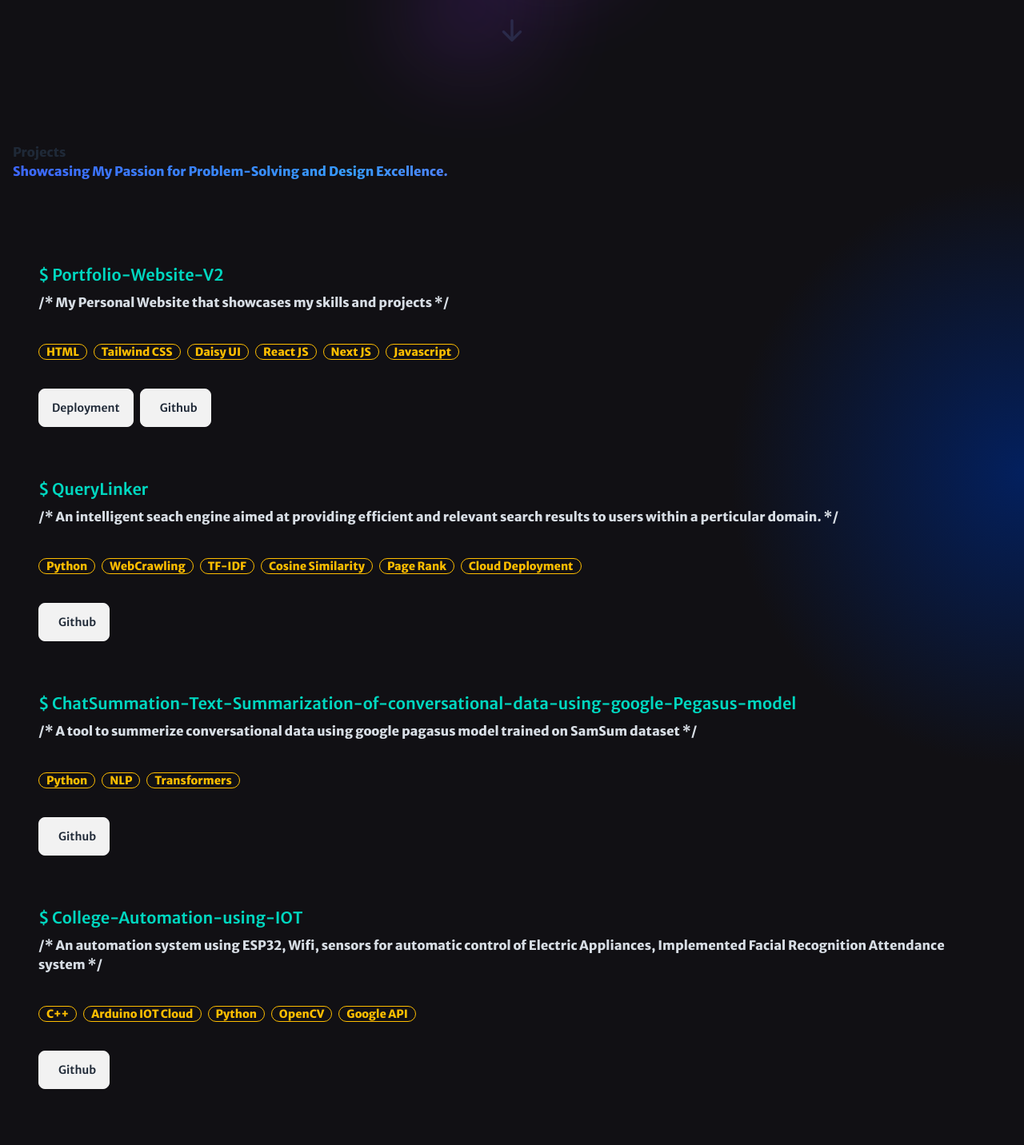
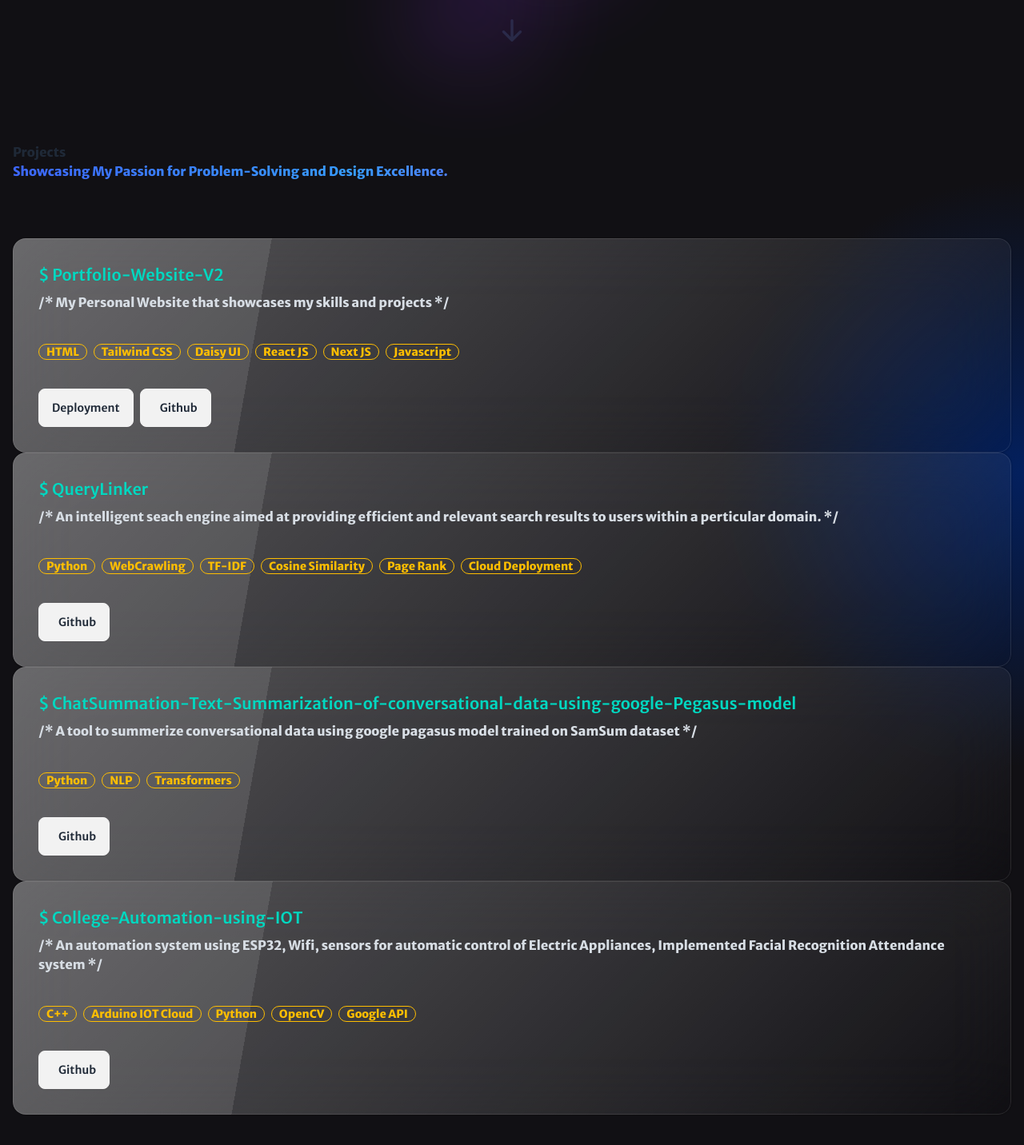
Before and after one commit to Shivans-Awasthi/Shivans-Portfolio-V2, a Next.js app: page / in a window 1280 px wide. Shown: the part 2530-3962 px from the top of the page at 80% size. Built offline with nearby package versions, Linux system fonts and the light colour scheme; a web font is replaced by a local one.

Commit message:
UI update

```diff
--- a/src/app/components/Blogspost.jsx
+++ b/src/app/components/Blogspost.jsx
@@ -29,7 +29,7 @@ return(
 <div data-aos="zoom-in" data-aos-duration="500" data-aos-delay="200">
 
 <div data-aos="fade-down" data-aos-duration="1000" data-aos-delay="300">
-<div class="card bg-neutral card-compact md: w-fit lg:w-80 00 shadow-xl ">
+<div class="card bg-gray-900 glass card-compact md: w-fit lg:w-80 00 shadow-xl ">
   <figure><img src="https://www.hrkatha.com/wp-content/uploads/indian-flag-2644512_640.jpg" alt="OLQs" /></figure>
 
   <div class="card-body ">
--- a/src/app/components/Certification.jsx
+++ b/src/app/components/Certification.jsx
@@ -28,7 +28,7 @@ return(
 
 
 <div data-aos="fade-down" data-aos-duration="1000" data-aos-delay="300">
-<div class="card  card-compact md:w-fit  lg:w-80 bg-neutral shadow-xl ">
+<div class="card bg-gray-900 glass card-compact md:w-fit  lg:w-80 bg-neutral shadow-xl ">
   <figure><img src="https://img-c.udemycdn.com/course/750x422/1565838_e54e_18.jpg" alt="Web development" /></figure>
 
   <div class="card-body ">
@@ -48,7 +48,7 @@ return(
 
 <div data-aos="fade-down" data-aos-duration="1000" data-aos-delay="400">
 
-<div class="card  card-compact md:w-fit  lg:w-80  bg-neutral shadow-xl">
+<div class="card bg-gray-900 glass card-compact md:w-fit  lg:w-80  bg-neutral shadow-xl">
   <figure><img src="https://s3.amazonaws.com/coursera_assets/meta_images/generated/XDP/XDP~COURSE!~data-structures/XDP~COURSE!~data-structures.jpeg" alt="Data Structures" /></figure>
   <div class="card-body">
     <h2 class="card-title text-neutral-content text-white">Data Structures Course // Coursera</h2>
@@ -66,7 +66,7 @@ return(
 <div data-aos="fade-down" data-aos-duration="1000" data-aos-delay="500">
 
 
-<div class="card card-compact md:w-fit  lg:w-80  bg-neutral shadow-xl">
+<div class="card bg-gray-900 glass card-compact md:w-fit  lg:w-80  bg-neutral shadow-xl">
   <figure><img src="https://s3.amazonaws.com/coursera_assets/meta_images/generated/XDP/XDP~COURSE!~duke-programming-web/XDP~COURSE!~duke-programming-web.jpeg" alt="Fundamentals" /></figure>
   <div class="card-body">
     <h2 class="card-title text-neutral-content text-white">Programming Foundations with JavaScript, HTML and CSS Course // Coursera</h2>
@@ -86,7 +86,7 @@ return(
 
 
 <div data-aos="fade-down" data-aos-duration="1000" data-aos-delay="700">
-<div class="card  card-compact md:w-fit  lg:w-80  bg-neutral 00 shadow-xl ">
+<div class="card bg-gray-900 glass card-compact md:w-fit  lg:w-80  bg-neutral 00 shadow-xl ">
   <figure><img src="https://img-c.udemycdn.com/course/750x422/3795420_bad2.jpg" alt="Web development" /></figure>
 
   <div class="card-body ">
--- a/src/app/components/Contact.jsx
+++ b/src/app/components/Contact.jsx
@@ -85,7 +85,7 @@ return(
 
     <div data-aos="fade-left" data-aos-duration="1000" data-aos-delay="200">
     <br/><br/><br/><br/>
-    <div class="card glass  w-80 min-w-sm shadow-2xl ">
+    <div class="card bg-gray-900 glass  w-80 min-w-sm shadow-2xl ">
       <form class="card-body " id="contact-form" name="contact-form" onSubmit={sendmail}>
 
         <div class="form-control ">
--- a/src/app/components/Footer.jsx
+++ b/src/app/components/Footer.jsx
@@ -8,7 +8,7 @@ return(
 
 
 
-<footer class="footer p-10 glass w-full text-base-content text-white">
+<footer class="footer p-10 bg-gray-900 glass w-full text-base-content text-white">
 
 
   <nav>
--- a/src/app/components/Navigation.jsx
+++ b/src/app/components/Navigation.jsx
@@ -7,7 +7,7 @@ return(
 
   <section id="navbar">
 
-<div class="navbar glass bg-neutral fixed top-0 z-10 w-full h-1">
+<div class="navbar glass fixed top-0 z-10 w-full h-1">
   <div class="navbar-start">
   <div data-aos="fade-down" data-aos-duration="500"   data-aos-delay="0">
 
--- a/src/app/components/Projects.jsx
+++ b/src/app/components/Projects.jsx
@@ -27,7 +27,7 @@ return(
 <div class="flex md:flex-col flex-col lg:flex-row">
 
 <div data-aos="zoom-in" data-aos-duration="500" data-aos-delay="200">
-<div class="card  bg-gray-800 md:w-fit lg:w-80 text-neutral-content text-white">
+<div class="card bg-gray-900 glass md:w-fit lg:w-80 text-neutral-content text-white">
   <div class="card-body">
     <h2 class="card-title text-accent">$ Portfolio-Website-V2</h2>
     <p>/* My Personal Website that showcases my skills and projects */</p><br/>
@@ -51,7 +51,7 @@ return(
 <div class=" p-3"></div>
 
 <div data-aos="zoom-in" data-aos-duration="500" data-aos-delay="300">
-<div class="card md:w-fit lg:w-80 bg-gray-800  text-neutral-content text-white">
+<div class="card md:w-fit lg:w-80 bg-gray-900 glass text-neutral-content text-white">
   <div class="card-body">
     <h2 class="card-title text-accent">$ QueryLinker</h2>
     <p>/* An intelligent seach engine aimed at providing efficient and relevant search results to users within a perticular domain.  */</p><br/>
@@ -78,7 +78,7 @@ return(
 
 
 <div data-aos="zoom-in" data-aos-duration="500" data-aos-delay="400">
-<div class="card  md:w-fit  lg:w-80 bg-gray-800 text-neutral-content text-white">
+<div class="card  md:w-fit  lg:w-80 bg-gray-900 glass text-neutral-content text-white">
   <div class="card-body">
     <h2 class="card-title text-accent">$ ChatSummation-Text-Summarization-of-conversational-data-using-google-Pegasus-model</h2>
     <p>/* A tool to summerize conversational data using google pagasus model trained on SamSum dataset */</p><br/>
@@ -107,7 +107,7 @@ return(
 
 <div data-aos="zoom-in" data-aos-duration="500" data-aos-delay="600">
 
-<div class="card   md:w-fit bg-gray-800 lg:w-80 text-neutral-content text-white">
+<div class="card   md:w-fit bg-gray-900 glass lg:w-80 text-neutral-content text-white">
   <div class="card-body">
     <h2 class="card-title text-accent">$ College-Automation-using-IOT</h2>
     <p>/* An automation system using ESP32, Wifi, sensors for automatic control of Electric Appliances, Implemented Facial Recognition Attendance system */</p>
@@ -132,7 +132,7 @@ return(
 
 <div data-aos="zoom-in" data-aos-duration="500" data-aos-delay="700">
 
-<div class="card md:w-fit  lg:w-80 bg-gray-800  text-neutral-content text-white">
+<div class="card md:w-fit  lg:w-80 bg-gray-900 glass text-neutral-content text-white">
   <div class="card-body">
     <h2 class="card-title text-accent">$ Twitter-Sentiment-Analysis-using-TextBlob</h2>
     <p>/* Making a simple and efficient Sentiment analyzer to analyze twitter data for different purposes. */</p><br/>
```
